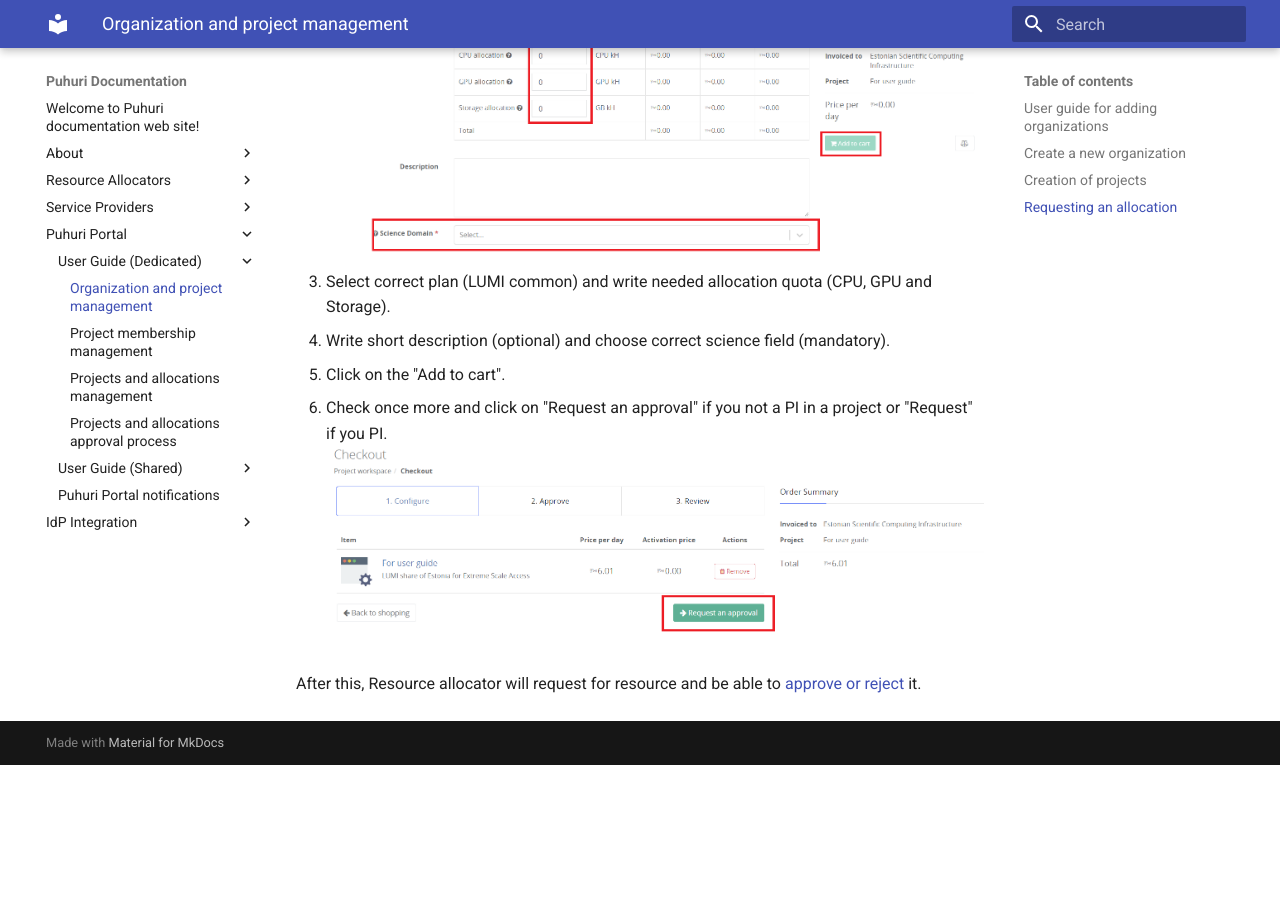
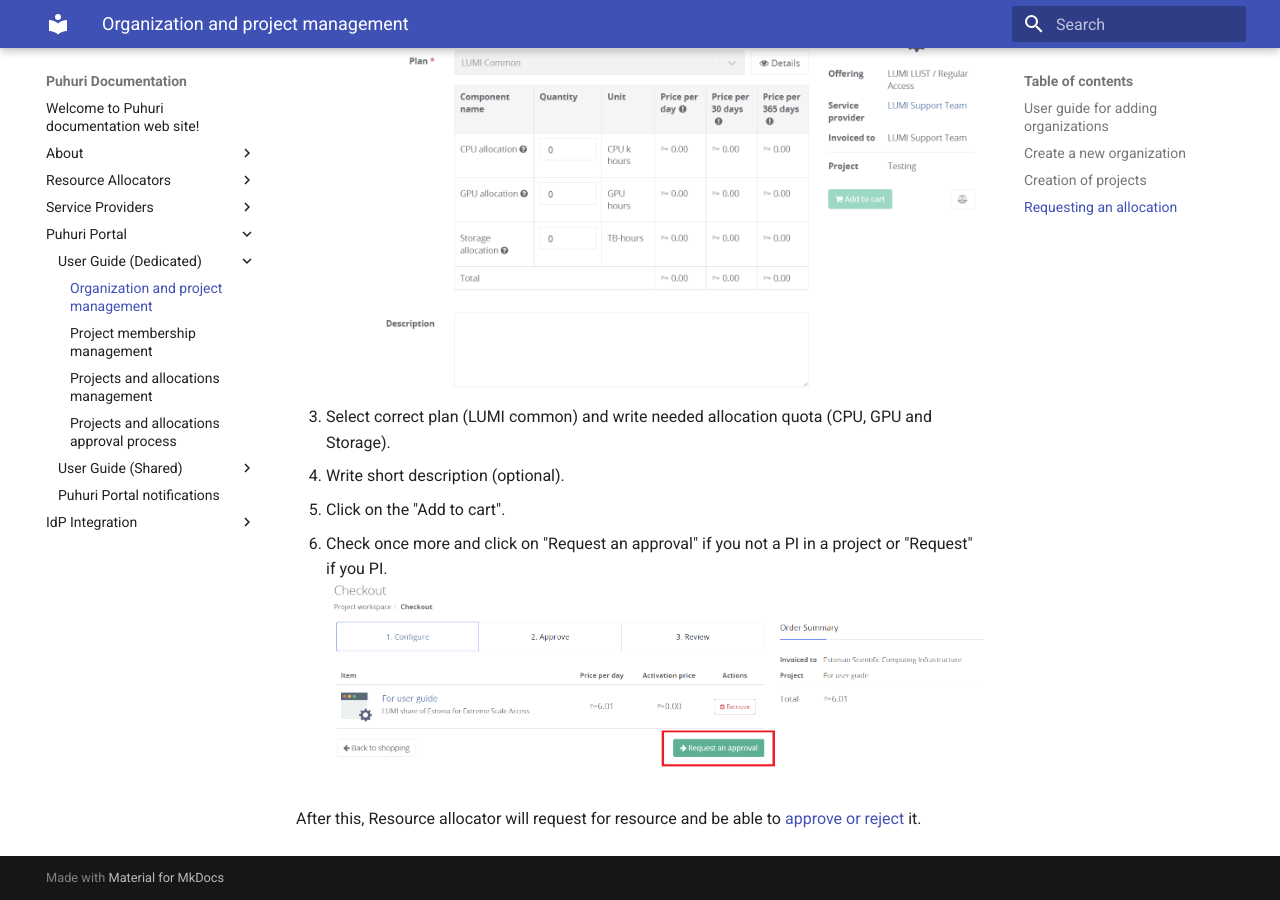
Before and after one commit to neicnordic/puhuri-web, an MkDocs documentation site: the page built from docs/puhuri_portal/user_guide_dedicated/organization_and_project_management.md, in a window 1280 px wide and 900 px high, scrolled down 6681 px. Built offline with MkDocs 1.6.1 and Material for MkDocs 9.7.7, drawn with Linux system fonts in a browser that asks for light colours; before the commit the page ends 7446 px from its top, so only the background shows below that; some of the changed text lies outside the part shown.

Commit message:
OECD field location changed

```diff
--- a/docs/puhuri_portal/user_guide_dedicated/organization_and_project_management.md
+++ b/docs/puhuri_portal/user_guide_dedicated/organization_and_project_management.md
@@ -80,11 +81,11 @@ Below is an example of requesting an allocation from LUMI supercomputer:
   ![Project details](../../assets/Available%20resources.PNG)
 
 2. Write the name for the resource allocation (NOTE: This name will be visible in accounting data.).
-   ![Project details](../../assets/Resource%20config.PNG)
+   ![Project details](../../assets/Offering_conf.PNG)
 
 3. Select correct plan (LUMI common) and write needed allocation quota (CPU, GPU and Storage).
 
-4. Write short description (optional) and choose correct science field (mandatory).
+4. Write short description (optional).
 
 5. Click on the "Add to cart".
 
```
Also changed, not shown: other parts of docs/puhuri_portal/user_guide_dedicated/organization_and_project_management.md (+2 -1 lines), docs/puhuri_portal/user_guide_shared/organization_and_project_management_shared.md (+4 -3 lines), docs/assets/Create_prj_new.PNG (added), docs/assets/Offering_conf.PNG (added).
